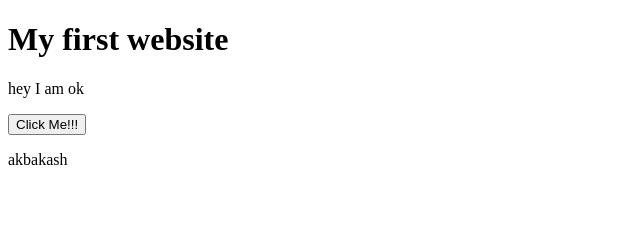
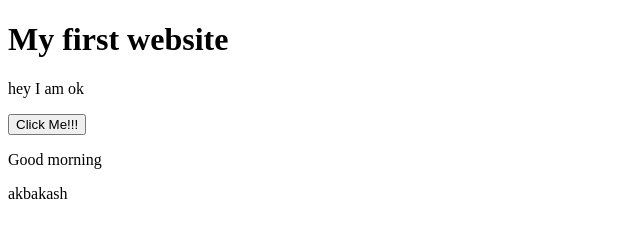
Before and after one commit to akbakash/my-first-website, a plain HTML site: page index.html in a window 1280 px wide. Shown: the whole page, without its empty margins (0-640 px from the left). Drawn offline with Linux system fonts and the light colour scheme.

Commit message:
Update index.html

```diff
--- a/index.html
+++ b/index.html
@@ -10,6 +10,13 @@
     <p>hey I am ok</p>
 
     <button>Click Me!!!</button>
+
+<div>
+
+<p>Good morning</p>
+
+</div>
+
 </body>
 
 <footer>
```
